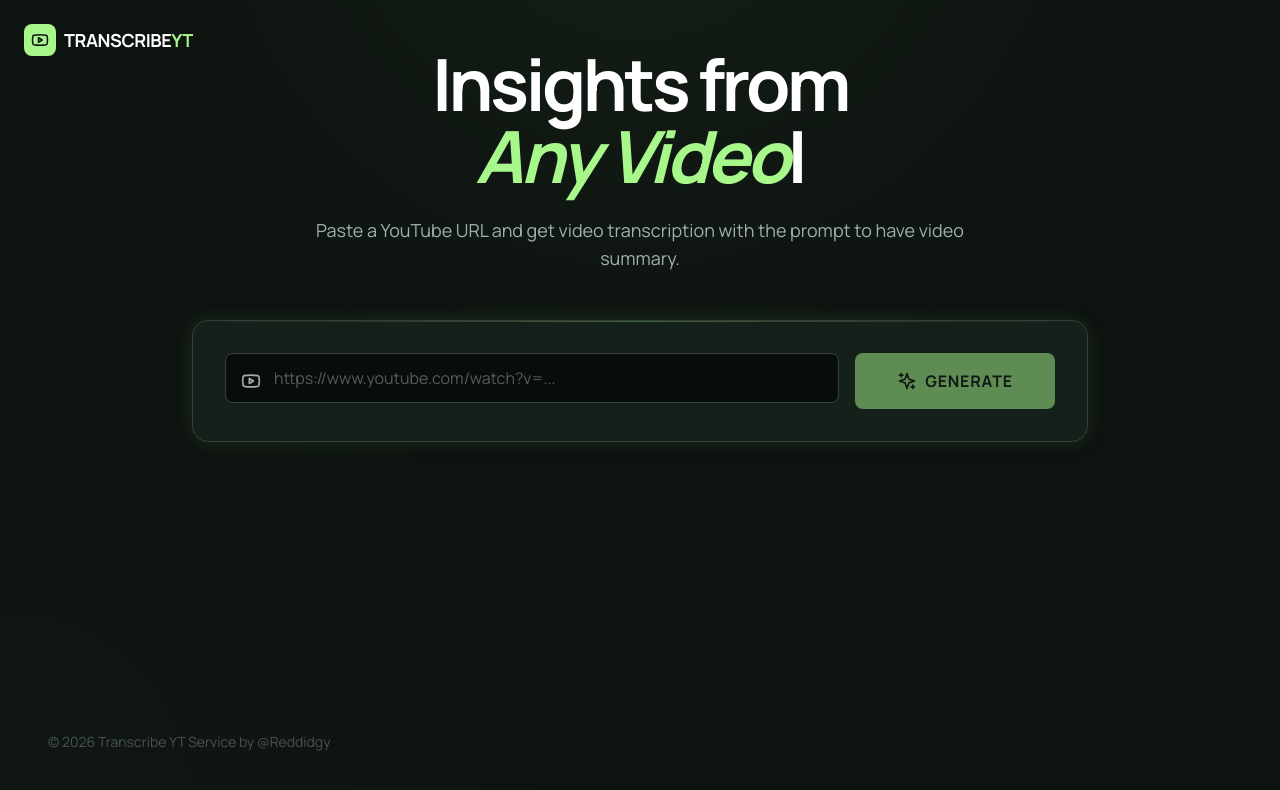
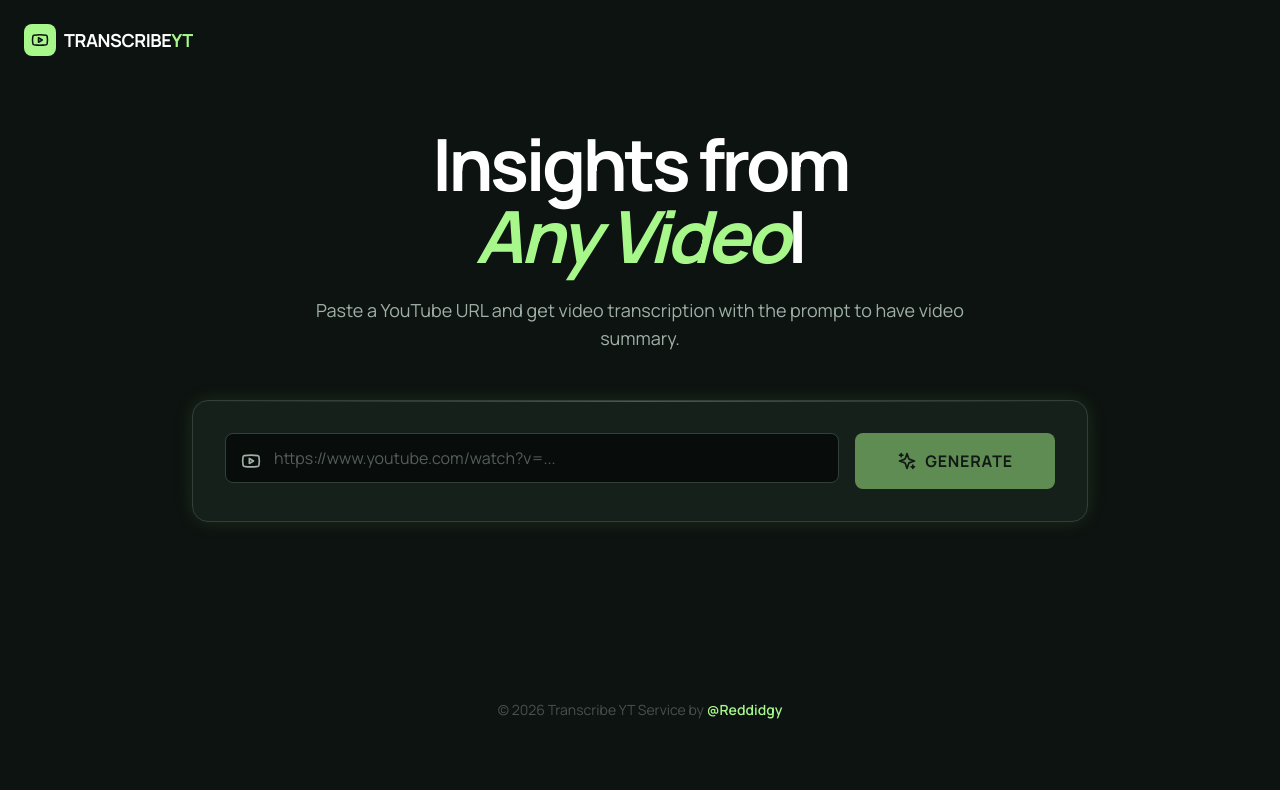
Before and after one commit to Reddidgy/transcribe_yt_video, a React (Vite) app in the folder src/frontend/: page / in a window 1280 px wide. Shown: the top 790 px of the page. Built offline with nearby package versions, Linux system fonts and the light colour scheme; no server answers.

Commit message:
premium effect on @Reddidgy

```diff
--- a/src/frontend/src/App.tsx
+++ b/src/frontend/src/App.tsx
@@ -11,6 +11,9 @@ const App = () => {
     const [version, setVersion] = useState<string>('');
     const [visitsCount, setVisitsCount] = useState<number | null>(null);
     const initializedRef = useRef(false);
+
+    const [isZooming, setIsZooming] = useState(false);
+    const [isGlitching, setIsGlitching] = useState(false);
 
     // Headline cursor animation
     useEffect(() => {
@@ -91,8 +94,37 @@ const App = () => {
         }
     };
 
+    const handleLinkClick = (e: React.MouseEvent) => {
+        e.preventDefault();
+        setIsZooming(true);
+        setIsGlitching(true);
+
+        // Wait for ultra-intensity sequence to complete
+        setTimeout(() => {
+            setIsZooming(false);
+            setIsGlitching(false);
+            window.open('https://t.me/reddidgy', '_blank', 'noopener,noreferrer');
+        }, 1200);
+    };
+
     return (
-        <div className="min-h-screen flex flex-col items-center justify-center p-6 sm:p-12">
+        <motion.div
+            className="min-h-screen flex flex-col items-center justify-center p-6 sm:p-12 overflow-hidden bg-background relative"
+            animate={{
+                scale: isZooming ? 1.5 : 1,
+                rotate: isGlitching ? [0, -2, 2, -2, 2, -1, 1, 0] : 0,
+                filter: isGlitching
+                    ? ['brightness(1) contrast(1)', 'brightness(1.5) contrast(1.2) hue-rotate(90deg)', 'brightness(2) contrast(1.5) hue-rotate(180deg)', 'brightness(1) contrast(1) hue-rotate(0deg)']
+                    : 'brightness(1) contrast(1) hue-rotate(0deg)'
+            }}
+            transition={{
+                duration: isGlitching ? 1.2 : 0.5,
+                ease: "easeInOut"
+            }}
+        >
+            {isGlitching && (
+                <div className="fixed inset-0 z-[100] pointer-events-none bg-primary/10 mix-blend-overlay animate-pulse" />
+            )}
             {/* Navigation - Logic could be expanded here */}
             <nav className="fixed top-0 left-0 right-0 p-6 flex justify-between items-center z-50">
                 <div className="flex items-center gap-2">
@@ -103,7 +135,7 @@ const App = () => {
                 </div>
             </nav>
 
-            <main className="w-full max-w-4xl flex flex-col items-center">
+            <main className="w-full max-w-4xl flex flex-col items-center flex-1 py-20">
                 {/* Hero Section */}
                 <motion.div
                     initial={{ opacity: 0, y: 20 }}
@@ -194,9 +226,25 @@ const App = () => {
                 </AnimatePresence>
             </main>
 
-            <footer className="mt-auto pt-12 text-textSecondary/40 text-sm w-full flex justify-between items-center">
-                <div className="flex items-center gap-4">
-                    <span>&copy; 2026 Transcribe YT Service by @Reddidgy</span>
+            <footer className="mt-auto py-8 text-textSecondary/40 text-sm w-full grid grid-cols-3 items-center">
+                <div className="text-left font-mono">
+                    {version && `v${version}`}
+                </div>
+
+                <div className="text-center">
+                    <span>&copy; 2026 Transcribe YT Service by </span>
+                    <a
+                        href="https://t.me/reddidgy"
+                        target="_blank"
+                        rel="noopener noreferrer"
+                        onClick={handleLinkClick}
+                        className="text-primary hover:text-primary/80 transition-colors font-semibold"
+                    >
+                        @Reddidgy
+                    </a>
+                </div>
+
+                <div className="flex justify-end">
                     {visitsCount !== null && (
                         <span className="flex items-center gap-1.5 px-3 py-1 rounded-full bg-white/5 border border-white/10 font-mono text-[11px] tracking-wider uppercase">
                             <span className="w-1.5 h-1.5 rounded-full bg-primary animate-pulse" />
@@ -204,9 +252,8 @@ const App = () => {
                         </span>
                     )}
                 </div>
-                {version && <span className="font-mono">v{version}</span>}
             </footer>
-        </div>
+        </motion.div>
     );
 };
 
--- a/src/frontend/src/index.css
+++ b/src/frontend/src/index.css
@@ -22,9 +22,11 @@
   ::-webkit-scrollbar {
     width: 8px;
   }
+
   ::-webkit-scrollbar-track {
     @apply bg-background;
   }
+
   ::-webkit-scrollbar-thumb {
     @apply bg-border rounded-full hover:bg-textSecondary transition-colors;
   }
```
Also changed, not shown: 1 other file (tests, documents, lock files or other folders).
